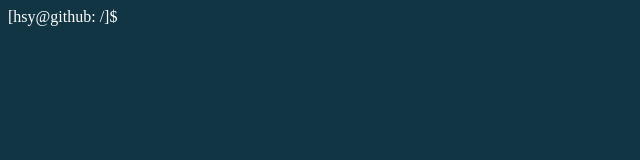
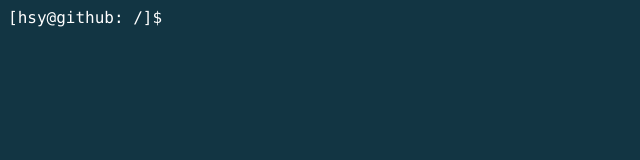
Before and after one commit to stonewesley/stonewesley.github.io, a plain HTML site: page index.html in a window 1280 px wide. Shown: the full height of the page, 0-640 px from the left. Drawn offline with Linux system fonts and the light colour scheme.

Commit message:
change font

```diff
--- a/index.html
+++ b/index.html
@@ -1,4 +1,4 @@
 <html>
 <style> body{background-color:#123543} </style>
-<font color="ffffff">[hsy@github: /]$ </font>
+<font color="ffffff" face="Monaco">[hsy@github: /]$ </font>
 </html>
```
